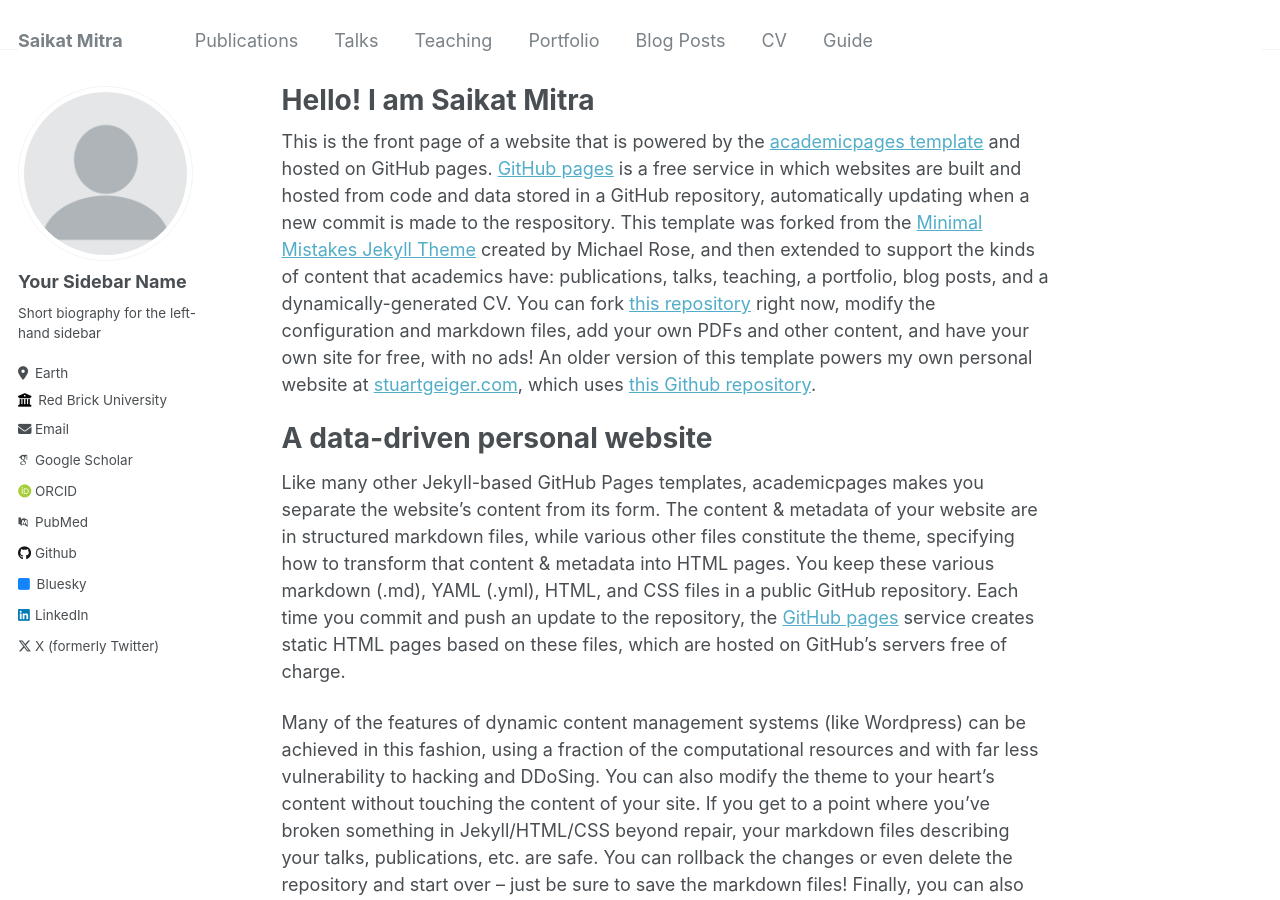
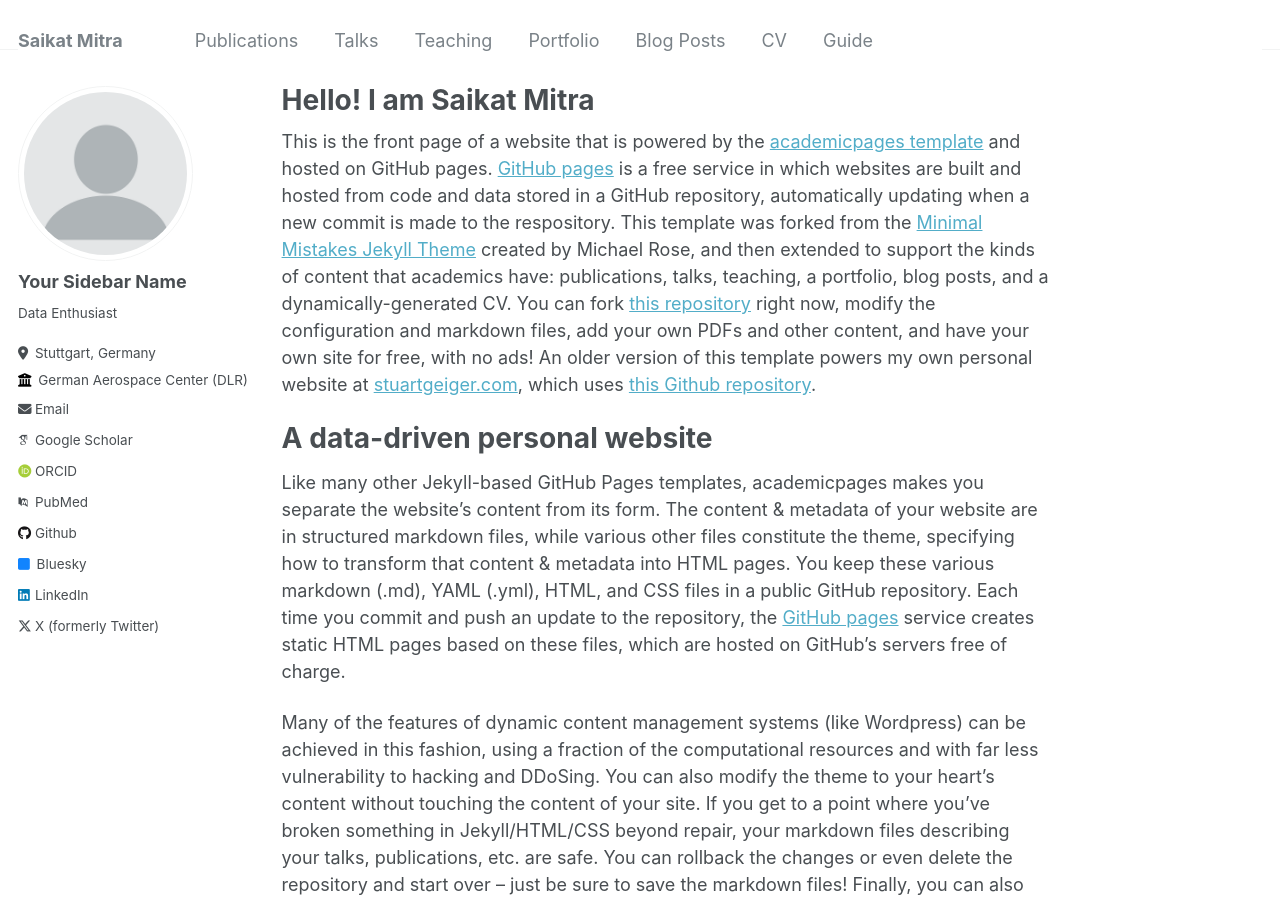
Before and after one commit to saikatmitra1998/saikatmitra1998.github.io, a Jekyll site: the page built from _pages/about.md, in a window 1280 px wide and 900 px high. Built offline with Jekyll 4.4.1, drawn with Linux system fonts in a browser that asks for light colours; some web fonts are replaced.

Commit message:
Update config.yml

```diff
--- a/_config.yml
+++ b/_config.yml
@@ -24,11 +24,11 @@ author:
   avatar           : "profile.png"
   name             : "Your Sidebar Name"
   pronouns         : # example: "she/her"
-  bio              : "Short biography for the left-hand sidebar"
-  location         : "Earth"
-  employer         : "Red Brick University"
+  bio              : "Data Enthusiast"
+  location         : "Stuttgart, Germany"
+  employer         : "German Aerospace Center (DLR)"
   uri              : # URL
-  email            : "none@example.org"
+  email            : "saikatmitra1998@gmail.com"
 
   # Academic websites
   arxiv            : # URL - Update with the correct link to your profile
```
